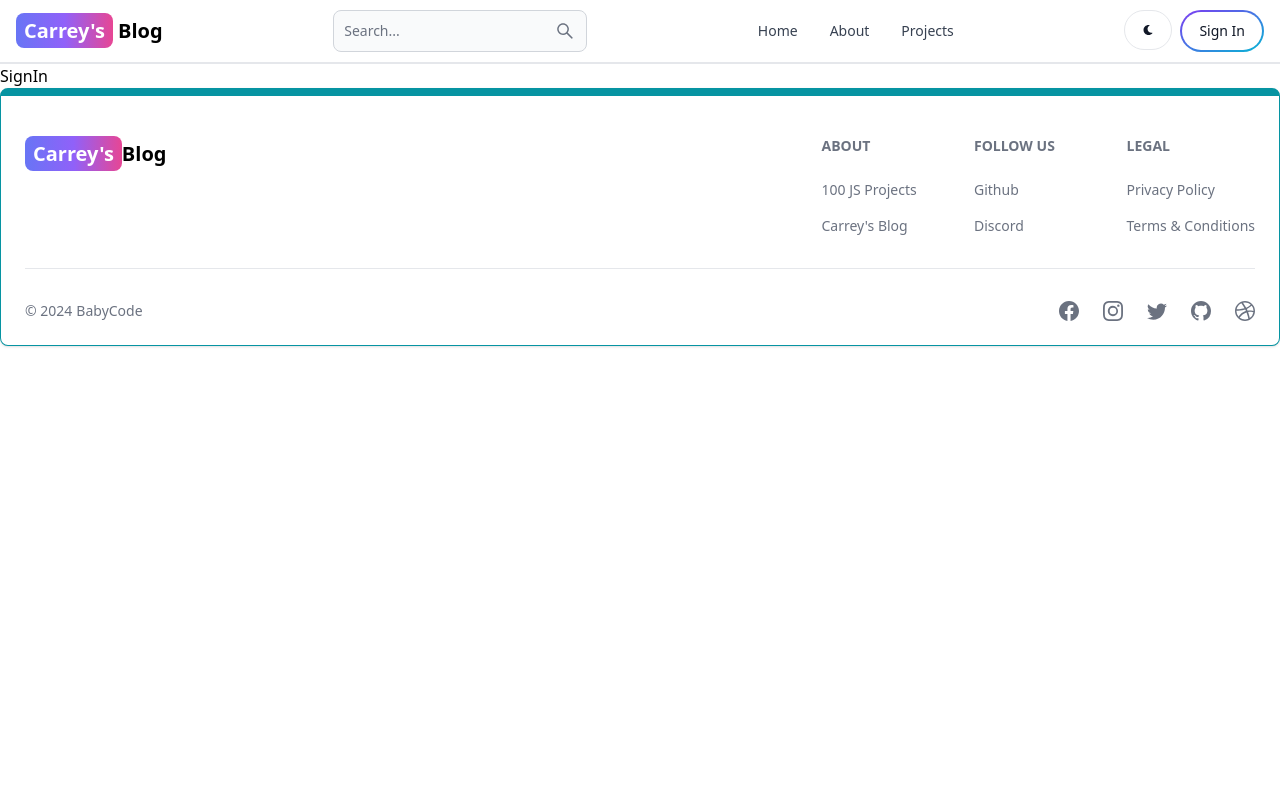
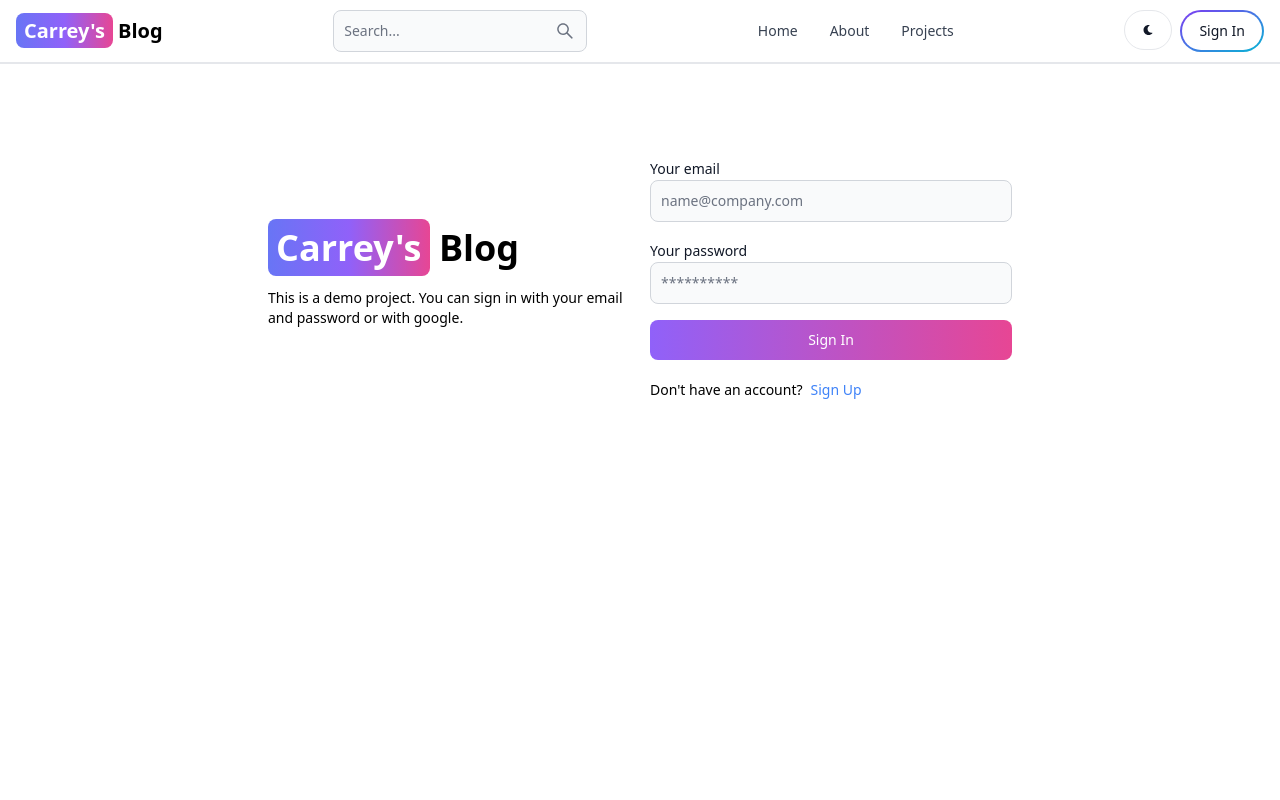
Before and after one commit to ANDRIANALISOA-sylvere/site-blog, a React (Vite) app in the folder client/: page /sign-in in a window 1280 px wide. Shown: the top 800 px of the page. Built offline with nearby package versions, Linux system fonts and the light colour scheme.

Commit message:
Complete signin page functionality

```diff
--- a/client/src/pages/SignIn.jsx
+++ b/client/src/pages/SignIn.jsx
@@ -1,9 +1,106 @@
-import React from 'react'
+import React, { useState } from 'react'
+import { Alert, Button, Label, Spinner, TextInput } from 'flowbite-react';
+import { Link, useNavigate } from 'react-router-dom'
 
 export default function SignIn() {
+  const [formData, setFormData] = useState({})
+  const [errorMessage, setErrorMessage] = useState(null);
+  const [loading, setLoading] = useState(false);
+  const navigate = useNavigate();
+
+  const handleChange = (e) => {
+    setFormData({ ...formData, [e.target.id]: e.target.value.trim() });
+  };
+  // console.log(formData);
+
+  const handleSubmit = async (e) => {
+    e.preventDefault()
+    if (!formData.email || !formData.password) {
+      return setErrorMessage('Please fill out all fields.');
+    }
+    try {
+      setLoading(true);
+      setErrorMessage(null);
+      const res = await fetch ('/api/auth/signin', {
+        method:'POST',
+        headers: {'Content-Type':'application/json'},
+        body:JSON.stringify(formData)
+      })
+      const data = await res.json()
+      if (data.success === false) {
+        return setErrorMessage(data.message);
+      }
+      setLoading(false);
+      if(res.ok) {
+        navigate('/');
+      }
+    } catch (error) {
+      setErrorMessage(error.message);
+      setLoading(false);
+
+    }
+  }
   return (
-    <div>
-      SignIn
+    <div className='min-h-screen mt-20'>
+      <div className='flex p-3 max-w-3xl mx-auto flex-col md:flex-row md:items-center gap-5'>
+        {/* left */}
+        <div className='flex-1'>
+          <Link to='/' className='font-bold dark:text-white text-4xl'>
+            <span className='px-2 py-1 bg-gradient-to-r from-indigo-500 via-purple-500 to-pink-500 rounded-lg text-white'>Carrey's</span> Blog
+          </Link>
+          <p className='text-sm mt-5'>
+            This is a demo project. You can  sign in with your email and password or with google.
+          </p>
+        </div>
+        {/* right */}
+        <div className='flex-1'>
+          <form className='flex flex-col gap-4' onSubmit={handleSubmit}>
+            <div>
+              <Label value='Your email' />
+              <TextInput
+                type='email'
+                placeholder='name@company.com'
+                id='email'
+                onChange={handleChange}
+              />
+            </div>
+            <div>
+              <Label value='Your password' />
+              <TextInput
+                type='password'
+                placeholder='**********'
+                id='password'
+                onChange={handleChange}
+              />
+            </div>
+            <Button
+              gradientDuoTone='purpleToPink'
+              type='submit'
+              disabled={loading}
+            >
+              {loading ? (
+                <>
+                  <Spinner size='sm' />
+                  <span className='pl-3'>Loading...</span>
+                </>
+              ) : (
+                'Sign In'
+              )}
+            </Button>
+          </form>
+          <div className='flex gap-2 text-sm mt-5'>
+            <span>Don't have an account?</span>
+            <Link to='/sign-up' className='text-blue-500'>
+              Sign Up
+            </Link>
+          </div>
+          {errorMessage && (
+            <Alert className='mt-5' color='failure'>
+              {errorMessage}
+            </Alert>
+          )}
+        </div>
+      </div>
     </div>
   )
 }
```
